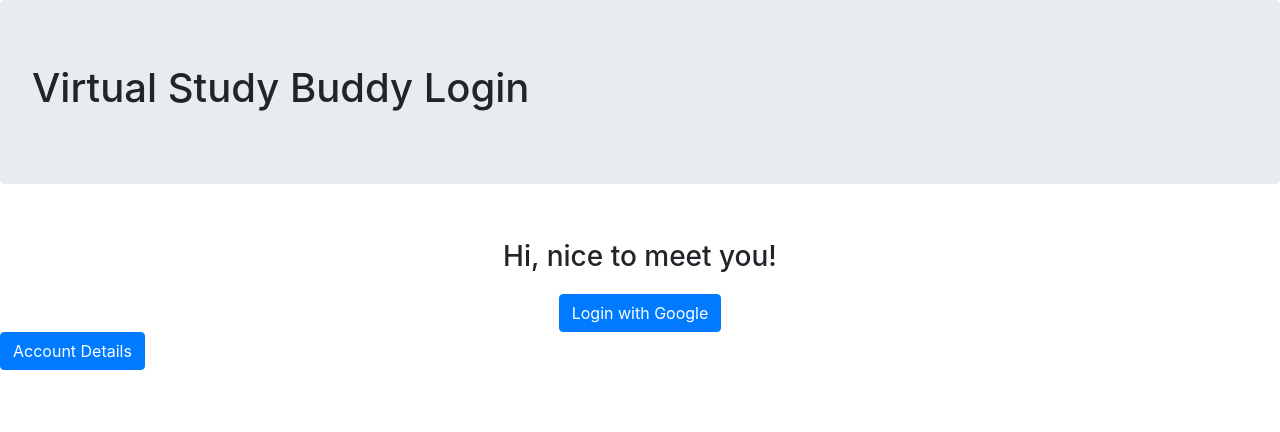
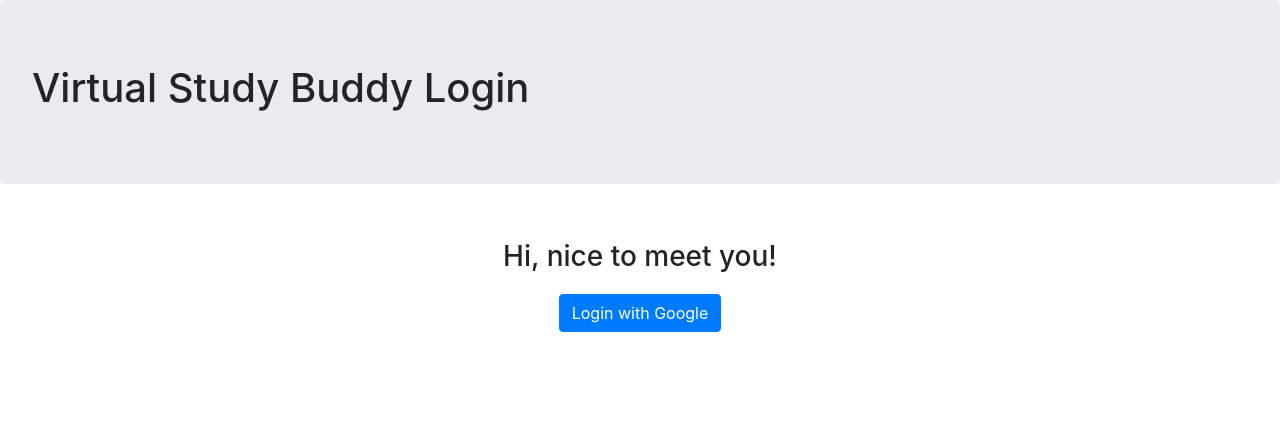
Before and after one commit to jrichbart/CS3240-Project, a Django app: page / in a window 1280 px wide. Shown: the top 432 px of the page. Run offline with Django 3.2, Linux system fonts and the light colour scheme; some libraries are stand-ins or nearby versions.

Commit message:
removed account info button from login page and fixed url for profile button on base html

```diff
--- a/login/templates/login/base.html
+++ b/login/templates/login/base.html
@@ -15,7 +15,7 @@
           <a class="nav-link" href="/home">Study Buddy <span class="sr-only">(current)</span></a>
         </li>
         <li class="nav-item active">
-          <a class="nav-link" href="/profile">Profile</a>
+          <a class="nav-link" href="{% url 'userAccount:has_account' %}">Profile</a>
         </li>
       </ul>
     </div>
--- a/login/templates/login/login.html
+++ b/login/templates/login/login.html
@@ -54,13 +54,6 @@
       {% endfor %}
     </div>
     {% endif %}
-    <div>
-      <a href="{% url 'userAccount:has_account' %}">
-        <button class="btn btn-primary">
-          Account Details
-        </button>
-      </a>
-    </div>
 
   </body>
 </html>
--- a/virtualstudybuddy/urls.py
+++ b/virtualstudybuddy/urls.py
@@ -22,5 +22,5 @@ urlpatterns = [
     path('find/', include('find.urls')),
     path('admin/', admin.site.urls),
     path('accounts/', include('allauth.urls')),
-    path('profile/', include('userAccount.urls')),
+    path('profile/', include('userAccount.urls', namespace='userAccount')),
 ]
```
